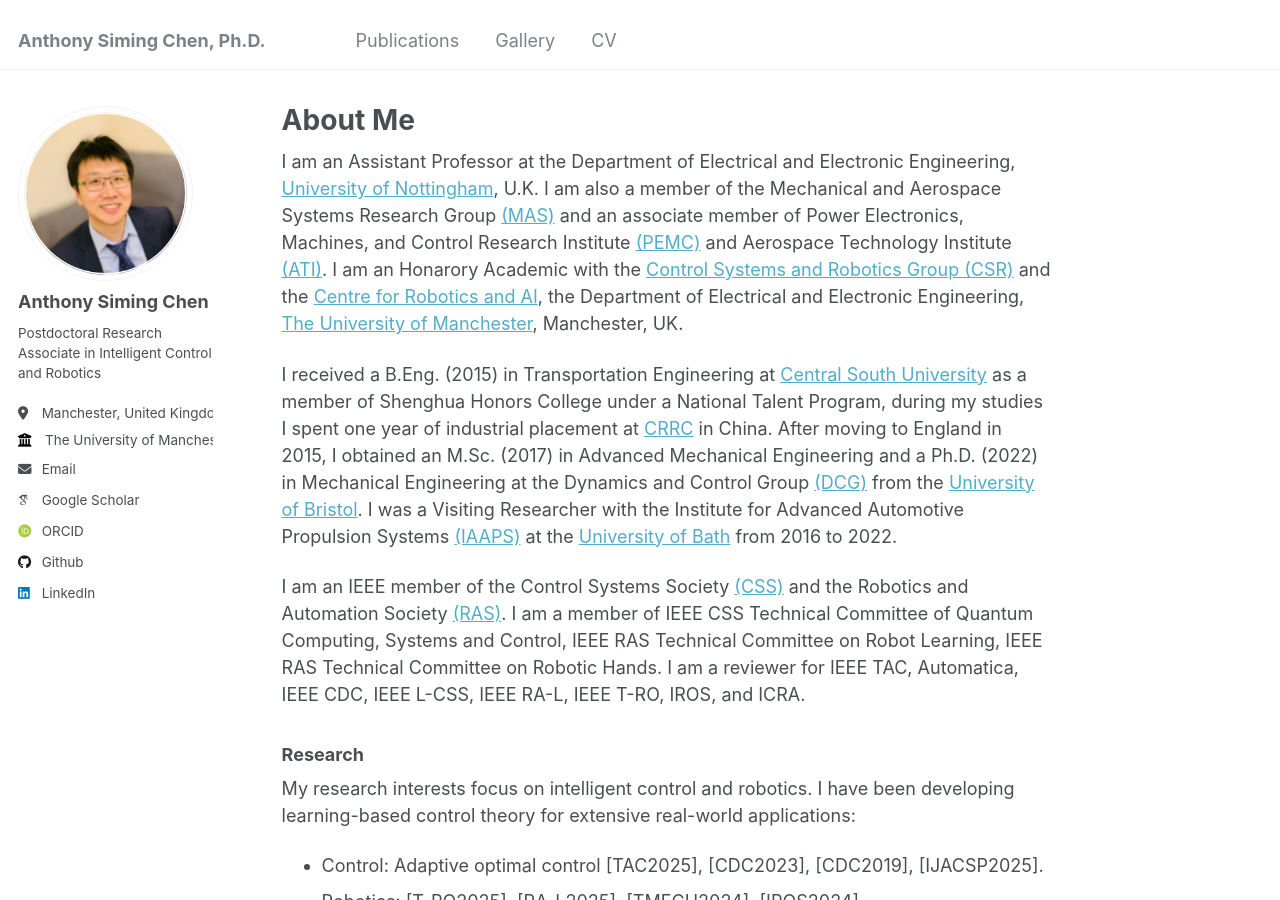
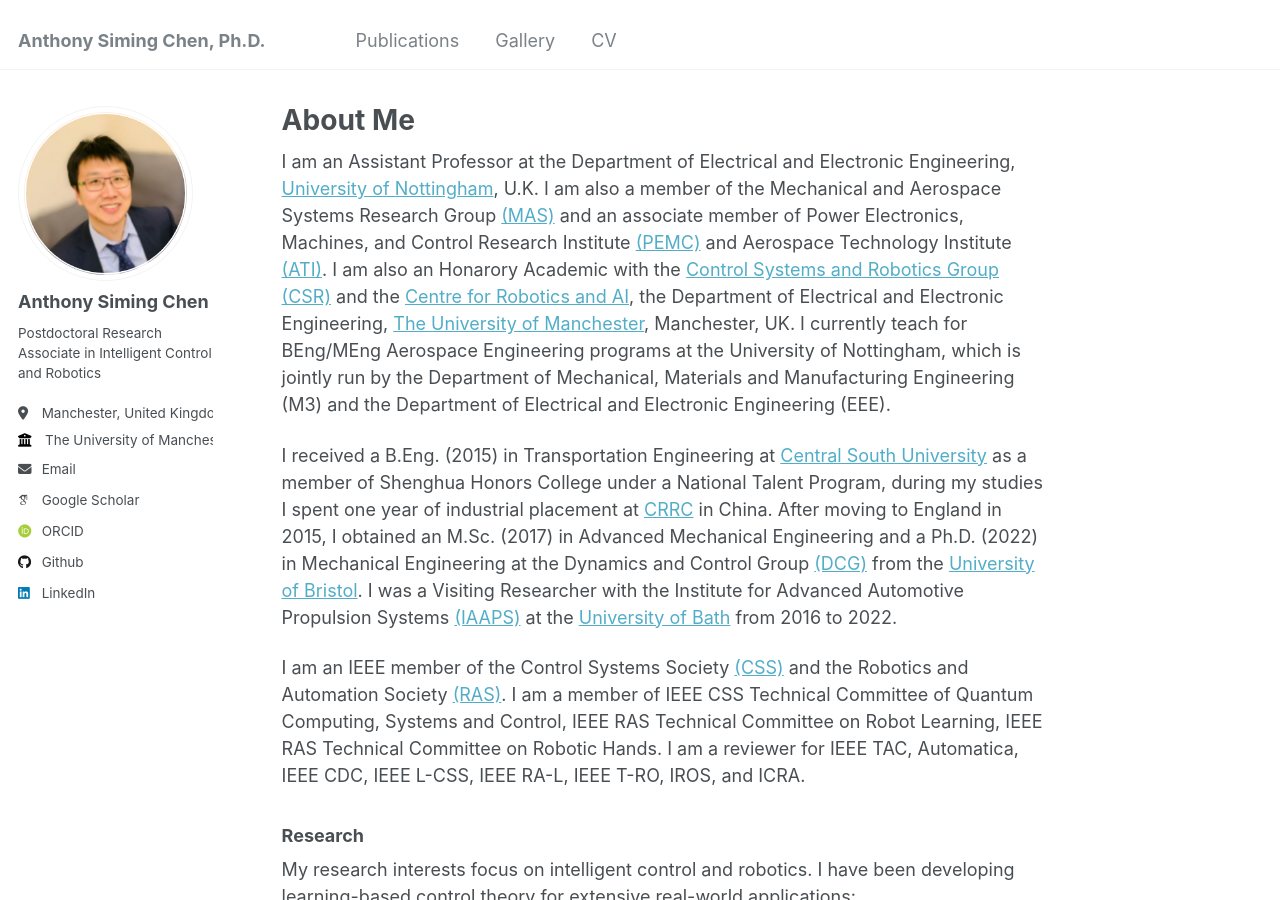
Before and after one commit to Anthony-S-Chen/Anthony-S-Chen.github.io, a Jekyll site: the page built from _pages/about.md, in a window 1280 px wide and 900 px high. Built offline with Jekyll 4.4.1, drawn with Linux system fonts in a browser that asks for light colours; some web fonts are replaced.

Commit message:
Update about.md

```diff
--- a/_pages/about.md
+++ b/_pages/about.md
@@ -7,7 +7,7 @@ redirect_from:
   - /about.html
 ---
 
-I am an Assistant Professor at the Department of Electrical and Electronic Engineering, [University of Nottingham](https://www.nottingham.ac.uk/), U.K. I am also a member of the Mechanical and Aerospace Systems Research Group [(MAS)](https://www.nottingham.ac.uk/research/groups/mas/index.aspx) and an associate member of Power Electronics, Machines, and Control Research Institute [(PEMC)](https://www.nottingham.ac.uk/research/groups/pemc/home.aspx) and Aerospace Technology Institute [(ATI)](https://www.ati.org.uk/). I am an Honarory Academic with the [Control Systems and Robotics Group (CSR)](https://uom-csrgroup.uk/) and the [Centre for Robotics and AI](https://www.robotics.manchester.ac.uk/), the Department of Electrical and Electronic Engineering, [The University of Manchester](https://www.manchester.ac.uk), Manchester, UK.
+I am an Assistant Professor at the Department of Electrical and Electronic Engineering, [University of Nottingham](https://www.nottingham.ac.uk/), U.K. I am also a member of the Mechanical and Aerospace Systems Research Group [(MAS)](https://www.nottingham.ac.uk/research/groups/mas/index.aspx) and an associate member of Power Electronics, Machines, and Control Research Institute [(PEMC)](https://www.nottingham.ac.uk/research/groups/pemc/home.aspx) and Aerospace Technology Institute [(ATI)](https://www.ati.org.uk/). I am also an Honarory Academic with the [Control Systems and Robotics Group (CSR)](https://uom-csrgroup.uk/) and the [Centre for Robotics and AI](https://www.robotics.manchester.ac.uk/), the Department of Electrical and Electronic Engineering, [The University of Manchester](https://www.manchester.ac.uk), Manchester, UK. I currently teach for BEng/MEng Aerospace Engineering programs at the University of Nottingham, which is jointly run by the Department of Mechanical, Materials and Manufacturing Engineering (M3) and the Department of Electrical and Electronic Engineering (EEE).
 
 I received a B.Eng. (2015) in Transportation Engineering at [Central South University](https://en.csu.edu.cn/) as a member of Shenghua Honors College under a
 National Talent Program, during my studies I spent one year of industrial placement at [CRRC](https://www.crrcgc.cc/en/) in China. After moving to England in 2015, I obtained an M.Sc. (2017) in Advanced Mechanical Engineering and a Ph.D. (2022) in Mechanical Engineering at the Dynamics and Control Group [(DCG)](https://www.bristol.ac.uk/engineering/research/dynamicscontrol/) from the [University of Bristol](https://www.bristol.ac.uk/). I was a Visiting Researcher with the Institute for Advanced Automotive Propulsion Systems [(IAAPS)](https://iaaps.co.uk/) at the [University of Bath](https://www.bath.ac.uk/) from 2016 to 2022.
```
